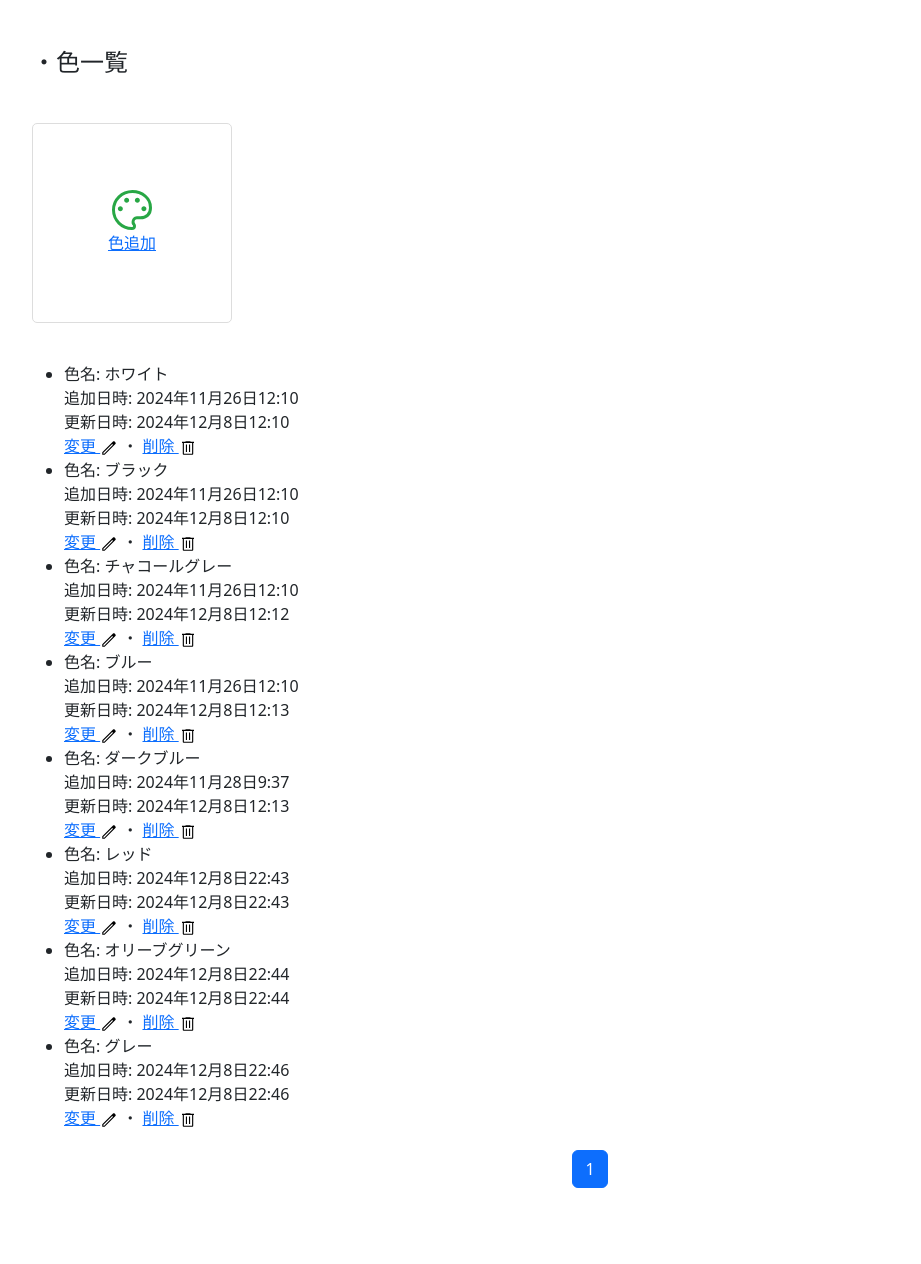
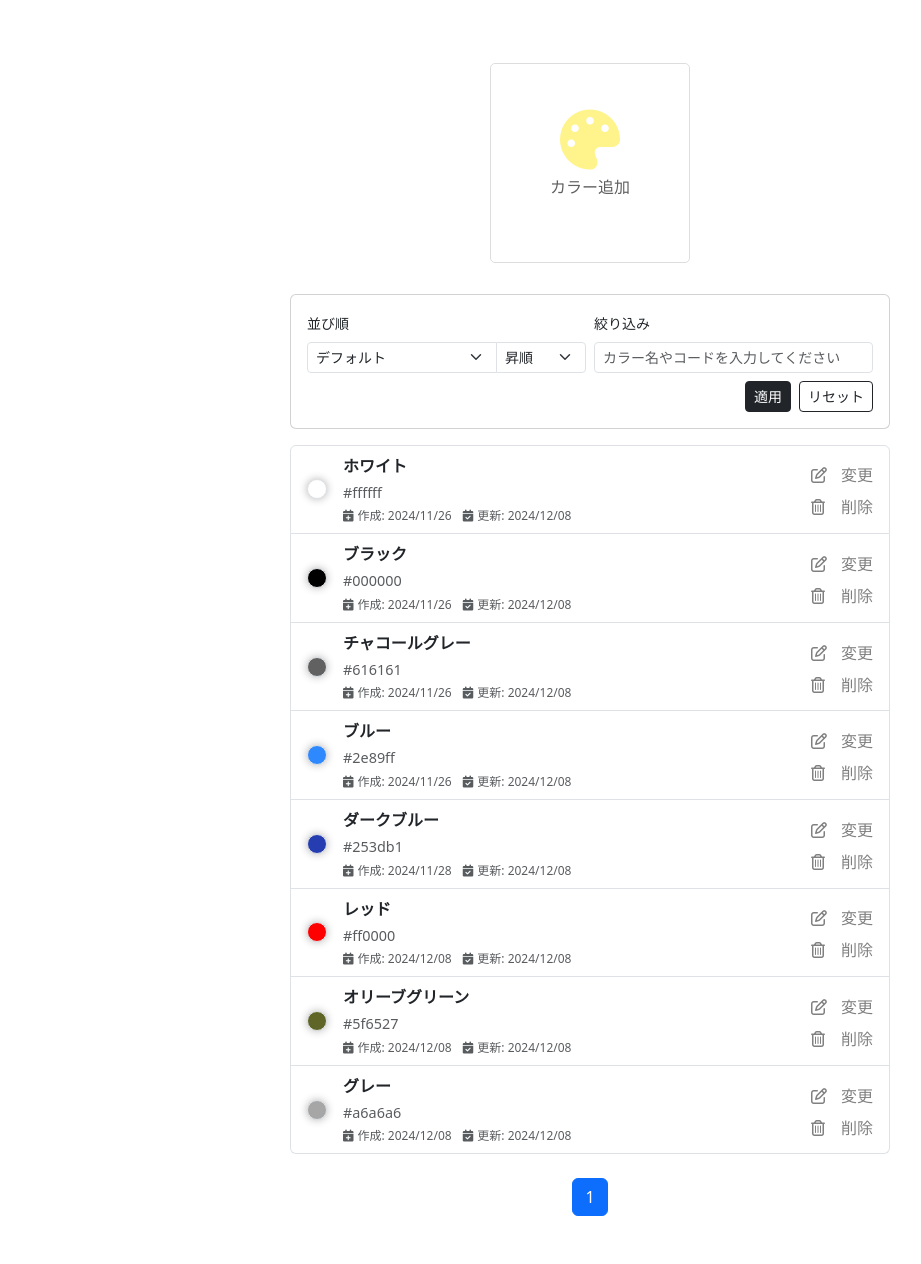
Before and after one commit to JunOkada01/fiple, a Django app: page /colors/ in a window 1280 px wide. Shown: the part 83-1347 px from the top of the page, without its empty margins (50-971 px from the left). Before the commit the page ends 1271 px from the top, so only its background shows below. Run offline with Django 4.2, Linux system fonts and the light colour scheme; a user stored in the database is signed in; data comes from the database, SQL or seed files in the repository; both versions use the stored data as it was after the commit; some libraries are stand-ins or nearby versions.

Commit message:
管理者画面の改善カラーやサイズ

```diff
--- a/backend/fiplejango/fipleapp/templates/base_settings/color/color_list.html
+++ b/backend/fiplejango/fipleapp/templates/base_settings/color/color_list.html
@@ -1,36 +1,113 @@
 {% extends 'base.html' %}
 {% block title %}色一覧{% endblock %}
 {% block content %}
-<h4>・色一覧</h4>
-<br>
-<div class="col-lg-2 col-md-3 col-sm-4 col-6">
-	<a href="{% url 'fipleapp:color_add' %}"><div class="icon-tile">
-		<svg xmlns="http://www.w3.org/2000/svg" height="48px" viewBox="0 -960 960 960" width="48px" fill="#28A745"><path d="M480-80q-82 0-155-31.5t-127.5-86Q143-252 111.5-325T80-480q0-85 32-158t87.5-127q55.5-54 130-84.5T489-880q79 0 150 26.5T763.5-780q53.5 47 85 111.5T880-527q0 108-63 170.5T650-294h-75q-18 0-31 14t-13 31q0 27 14.5 46t14.5 44q0 38-21 58.5T480-80Zm0-400Zm-233 26q20 0 35-15t15-35q0-20-15-35t-35-15q-20 0-35 15t-15 35q0 20 15 35t35 15Zm126-170q20 0 35-15t15-35q0-20-15-35t-35-15q-20 0-35 15t-15 35q0 20 15 35t35 15Zm214 0q20 0 35-15t15-35q0-20-15-35t-35-15q-20 0-35 15t-15 35q0 20 15 35t35 15Zm131 170q20 0 35-15t15-35q0-20-15-35t-35-15q-20 0-35 15t-15 35q0 20 15 35t35 15ZM480-140q11 0 15.5-4.5T500-159q0-14-14.5-26T471-238q0-46 30-81t76-35h73q76 0 123-44.5T820-527q0-132-100-212.5T489-820q-146 0-247.5 98.5T140-480q0 141 99.5 240.5T480-140Z"/></svg>
-		<h6>色追加</h6>
-	</div></a>
+<!-- 色追加カード -->
+<div class="container mb-3 text-center">
+    <a href="{% url 'fipleapp:color_add' %}" class="icon-link">
+        <div class="icon-tile">
+            <i class="fa-solid fa-palette icons" style="color: #fff38b;"></i>
+            <p>カラー追加</p>
         </div>
-<br>
-<ul>
+    </a>
+</div>
+
+<!-- 並び替えと絞り込みフォーム -->
+<form method="get" class="mb-3">
+    <div class="card" style="max-width: 600px; margin: 0 auto;">
+        <div class="card-body">
+            <div class="row g-2">
+                <!-- 並び順と順番をまとめて配置 -->
+                <div class="col-6">
+                    <label for="sort_field" class="form-label small">並び順</label>
+                    <div class="input-group">
+                        <select id="sort_field" name="sort_field" class="form-select form-select-sm">
+                            <option value="" {% if not sort_field %}selected{% endif %}>デフォルト</option>
+                            <option value="color_name" {% if sort_field == 'color_name' %}selected{% endif %}>カラー名</option>
+                            <option value="color_code" {% if sort_field == 'color_code' %}selected{% endif %}>カラーコード</option>
+                            <option value="created_at" {% if sort_field == 'created_at' %}selected{% endif %}>作成日</option>
+                            <option value="updated_at" {% if sort_field == 'updated_at' %}selected{% endif %}>更新日</option>
+                        </select>
+                        <select id="sort_order" name="sort_order" class="form-select form-select-sm" style="max-width: 90px;">
+                            <option value="asc" {% if sort_order == 'asc' %}selected{% endif %}>昇順</option>
+                            <option value="desc" {% if sort_order == 'desc' %}selected{% endif %}>降順</option>
+                        </select>
+                    </div>
+                </div>
+
+                <!-- 絞り込み入力 -->
+                <div class="col-6">
+                    <label for="filter" class="form-label small">絞り込み</label>
+                    <input type="text" id="filter" name="filter" class="form-control form-control-sm"
+                        placeholder="カラー名やコードを入力してください" value="{{ filter }}">
+                </div>
+            </div>
+
+            <!-- ボタン群 -->
+            <div class="d-flex justify-content-end mt-2">
+                <button type="submit" class="btn btn-sm btn-dark me-2">適用</button>
+                <a href="{% url 'fipleapp:color_list' %}" class="btn btn-sm btn-outline-dark">リセット</a>
+            </div>
+        </div>
+    </div>
+</form>
+
+<!-- 色一覧 (以下は以前のコードと同じ) -->
+<div class="container d-flex justify-content-center">
+    <div class="color-list" style="max-width: 600px; width: 100%;">
+        <ul class="list-group">
             {% for color in colors %}
-        <li>
-            色名: {{ color.color_name }}<br>
-			追加日時: {{ color.created_at }}<br>
-            更新日時: {{ color.updated_at }}<br>
-            <a href="{% url 'fipleapp:color_edit' color.id %}">変更
-			<svg xmlns="http://www.w3.org/2000/svg" height="18px" viewBox="0 -960 960 960" width="18px" fill="#000000"><path d="M180-180h44l472-471-44-44-472 471v44Zm-60 60v-128l575-574q8-8 19-12.5t23-4.5q11 0 22 4.5t20 12.5l44 44q9 9 13 20t4 22q0 11-4.5 22.5T823-694L248-120H120Zm659-617-41-41 41 41Zm-105 64-22-22 44 44-22-22Z"/></svg></a>
-			・
-            <a href="{% url 'fipleapp:color_delete' color.id %}">削除
-			<svg xmlns="http://www.w3.org/2000/svg" height="18px" viewBox="0 -960 960 960" width="18px" fill="#000000"><path d="M261-120q-24.75 0-42.37-17.63Q201-155.25 201-180v-570h-41v-60h188v-30h264v30h188v60h-41v570q0 24-18 42t-42 18H261Zm438-630H261v570h438v-570ZM367-266h60v-399h-60v399Zm166 0h60v-399h-60v399ZM261-750v570-570Z"/></svg>
+            <li class="list-group-item d-flex justify-content-between align-items-center">
+                <div class="d-flex align-items-center">
+                    <!-- カラーパレット -->
+                    <span
+                        class="rounded-circle me-3 border"
+                        style="
+							border-width: 1px;
+							box-shadow: 0 0 8px rgba(0, 0, 0, 0.3);
+							display: inline-block;
+							width: 20px; height: 20px;
+							background-color: {{ color.color_code }};
+							">
+                    </span>
+                    <div>
+                        <p class="mb-1"><strong>{{ color.color_name }}</strong></p>
+                        <p class="mb-0 text-muted" style="font-size: 0.9em;">{{ color.color_code }}</p>
+						<small class="text-muted d-block mt-1" style="font-size: 0.75em;">
+                            <span class="me-2">
+                                <i class="fa-solid fa-calendar-plus me-1"></i>作成: {{ color.created_at|date:"Y/m/d" }}
+                            </span>
+                            <span>
+                                <i class="fa-solid fa-calendar-check me-1"></i>更新: {{ color.updated_at|date:"Y/m/d" }}
+                            </span>
+                        </small>
+                    </div>
+                </div>
+
+                <div class="d-flex flex-column">
+					<!-- 変更ボタン -->
+					<a href="{% url 'fipleapp:color_edit' color.id %}" class="icon-link d-flex align-items-center mt-1">
+						<i class="fa-regular fa-pen-to-square" style="color: gray; margin-right: 8px;"></i>
+						<span style="margin-left: auto; color: gray;">変更</span>
 					</a>
+
+					<!-- 削除ボタン -->
+					<a href="{% url 'fipleapp:color_delete' color.id %}" class="icon-link d-flex align-items-center mt-2">
+						<i class="fa-regular fa-trash-can" style="color: gray; margin-right: 8px;"></i>
+						<span style="margin-left: auto; color: gray;">削除</span>
+					</a>
+				</div>
+
             </li>
             {% empty %}
-        <li>色がありません。</li>
+            <li class="list-group-item">色がありません。</li>
             {% endfor %}
         </ul>
+    </div>
+</div>
 
-<nav aria-label="ページネーション">
-	<ul class="pagination">
-
+<!-- ページネーション -->
+<nav aria-label="ページネーション" class="mt-4">
+    <ul class="pagination justify-content-center">
         {% if page_obj.has_previous %}
 			<li class="page-item">
 				<a class="page-link" href="?page={{ page_obj.previous_page_number }}" aria-label="前へ">
@@ -58,7 +135,6 @@
 				</a>
 			</li>
         {% endif %}
-
     </ul>
 </nav>
 {% endblock %}
--- a/backend/fiplejango/fipleapp/views.py
+++ b/backend/fiplejango/fipleapp/views.py
@@ -336,6 +336,42 @@ class ColorListView(LoginRequiredMixin, ListView):
     template_name = 'base_settings/color/color_list.html'
     context_object_name = 'colors'
     paginate_by = 20
+
+    def get_queryset(self):
+        # 初期クエリセット
+        queryset = Color.objects.all()
+
+        # 並び順指定の取得
+        sort_field = self.request.GET.get('sort_field', '')
+        sort_order = self.request.GET.get('sort_order', 'asc')
+
+        # 並び順指定と昇順・降順の切り替え処理
+        sort_mapping = {
+            'color_name': 'color_name',
+            'color_code': 'color_code',
+            'created_at': 'created_at',
+            'updated_at': 'updated_at',
+        }
+        if sort_field in sort_mapping:
+            order_prefix = '' if sort_order == 'asc' else '-'
+            queryset = queryset.order_by(f"{order_prefix}{sort_mapping[sort_field]}")
+
+        # 絞り込み条件の取得
+        filter_query = self.request.GET.get('filter', '')
+        if filter_query:
+            queryset = queryset.filter(
+                Q(color_name__icontains=filter_query) |
+                Q(color_code__icontains=filter_query)
+            )
+        return queryset
+
+    def get_context_data(self, **kwargs):
+        context = super().get_context_data(**kwargs)
+        context['sort_field'] = self.request.GET.get('sort_field', '')
+        context['sort_order'] = self.request.GET.get('sort_order', 'asc')
+        context['filter'] = self.request.GET.get('filter', '')
+        return context
+
 
 class ColorCreateView(LoginRequiredMixin, CreateView):
     login_url = 'fipleapp:admin_login'
```
Also changed, not shown: backend/fiplejango/fipleapp/forms.py (+7 -1 lines), backend/fiplejango/fipleapp/templates/base_settings/color/color_form.html (+44 -9 lines), backend/fiplejango/fipleapp/templates/base_settings/color/top.html (deleted, +0 -12 lines), backend/fiplejango/fipleapp/templates/base_settings/size/size_list.html (+39 -18 lines), backend/fiplejango/fipleapp/templates/base_settings/size/top.html (deleted, +0 -12 lines), backend/fiplejango/fipleapp/templates/base_settings/tag/top.html (deleted, +0 -12 lines), backend/fiplejango/db.sqlite3. Lines whose indentation alone changed are shown as unchanged.
